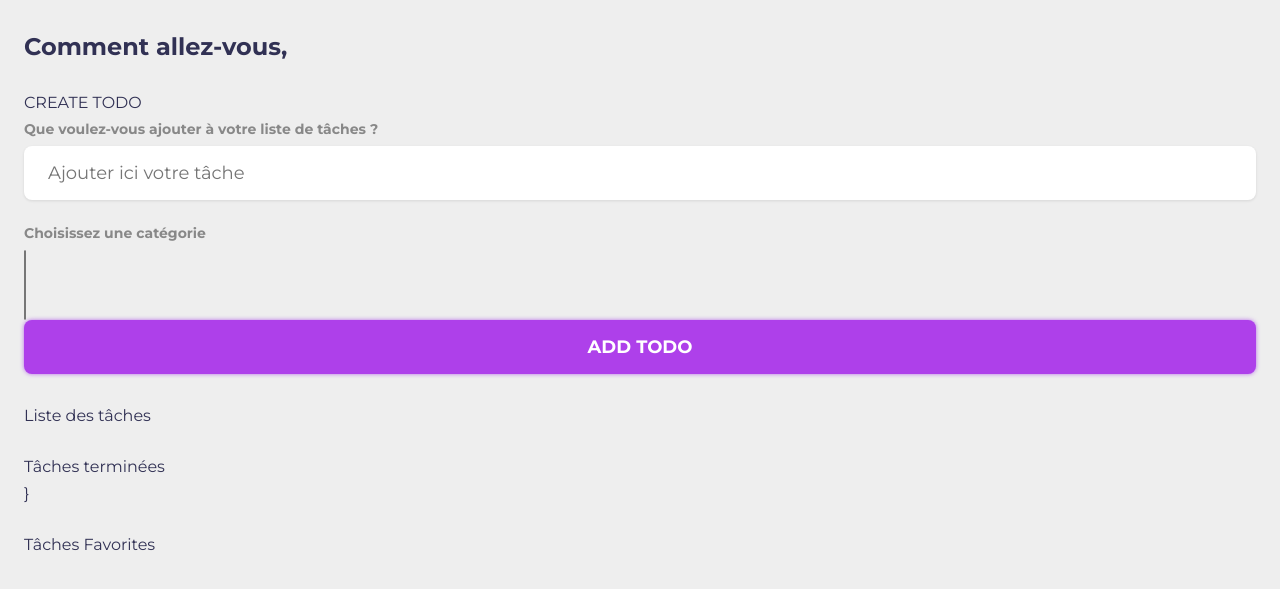
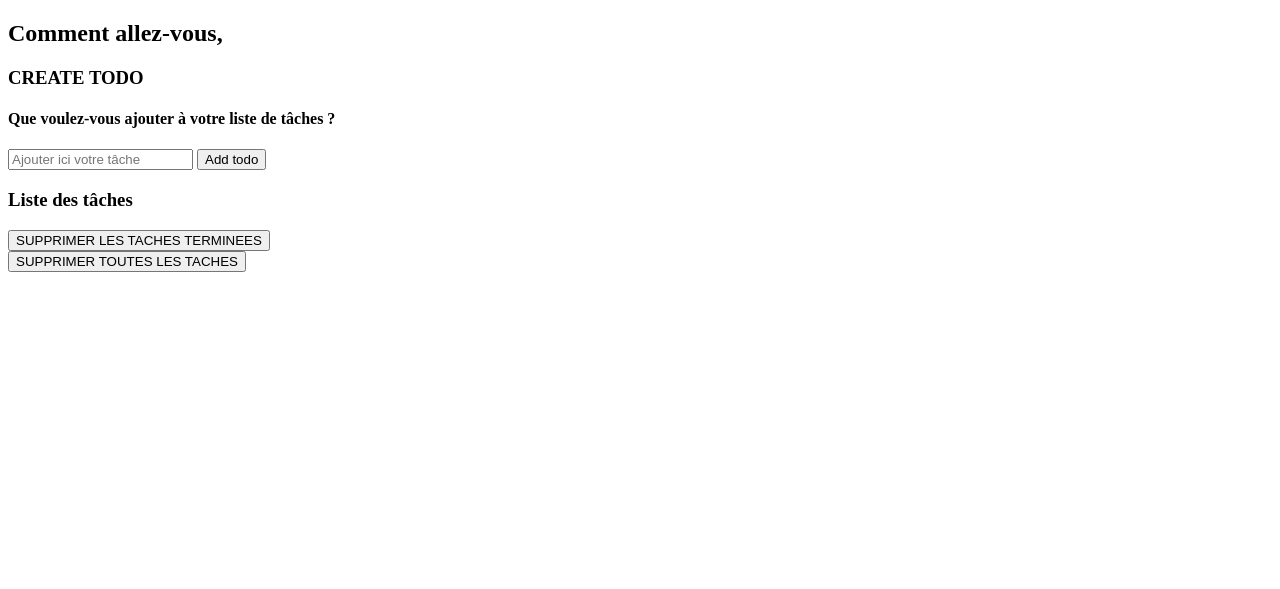
Before and after one commit to arny-wilk/todolist-django-app, a Django app: template toDoApp/templates/toDoApp/index.html in a window 1280 px wide. Shown: the top 589 px of the page. Run offline with Django 4.2, Linux system fonts and the light colour scheme; the template is opened without the code that fills it: values that come from a table or form of the project are taken from there, others are empty.

Commit message:
adding new files and update the app

```diff
--- a/toDoApp/forms.py
+++ b/toDoApp/forms.py
@@ -1,30 +1,35 @@
 from django import forms
-from django.template.defaultfilters import slugify
 
-from toDoApp.models import Category
+from toDoApp.models import TodoModel, Category
 
 
-class TodoForm(forms.Form):
-    text = forms.CharField(max_length=100
-                           , widget=forms.TextInput(
-            attrs={'type': 'text', 'placeholder': 'Ajouter ici votre tâche', 'name': 'content', 'id': 'content'}))
+class SignupForm(forms.Form):
+    pseudo = forms.CharField(max_length=15, required=False)
+    email = forms.EmailField()
+    password = forms.CharField(min_length=6, widget=forms.PasswordInput())
+    cgu_accept = forms.BooleanField(initial=True)
+
+    def clean_pseudo(self):
+        pseudo = self.cleaned_data.get("pseudo")
+        if "$" in pseudo:
+            raise forms.ValidationError("Le pseudo ne peut pas contenir de $.")
+        return pseudo
+
+
+class TodoForm(forms.ModelForm):
+    class Meta:
+        model = TodoModel
+        fields = ['task']
+        widgets = {
+            'task': forms.TextInput(
+                attrs={'type': 'text', 'placeholder': 'Ajouter ici votre tâche', 'name': 'content', 'id': 'content'})
+        }
+        labels = {'task': ''}
+        required = {'task': True}
+        max_length = {'task': 225}
 
 
 class CategoryForm(forms.ModelForm):
     class Meta:
         model = Category
-        fields = ['name', 'slug']
-
-    name = forms.CharField()
-    slug = forms.SlugField()
-
-    def save(self, *args, **kwargs):
-        if not self.slug:
-            slug = slugify(self.name)
-
-        super().save(*args, **kwargs)
-
-    categories = forms.ModelMultipleChoiceField(
-        queryset=Category.objects.all(),
-        widget=forms.SelectMultiple
-    )
+        fields = ['name']
--- a/toDoApp/models.py
+++ b/toDoApp/models.py
@@ -22,34 +22,14 @@ class Category(models.Model):
         super().save(*args, **kwargs)
 
 
-class Checked(models.Model):
-    checked = models.BooleanField(default=False)
-
-    class Meta:
-        verbose_name = "Tâches terminées"
-
-    def __str__(self):
-        return "(vide)" if self.checked else "Coché"
-
-
-class Favoris(models.Model):
-    favoris = models.BooleanField(default=False)
-
-    class Meta:
-        verbose_name = "Tâches favorites"
-
-    def __str__(self):
-        return "(vide)" if self.favoris else "Favoris"
-
-
 class TodoModel(models.Model):
-    category = models.ManyToManyField(Category)
-    checked = models.ManyToManyField(Checked, blank=True)
-    favoris = models.ManyToManyField(Favoris, blank=True)
     user = models.ForeignKey(User, on_delete=models.SET_NULL, null=True)
     task = models.CharField(max_length=100)
+    category = models.ManyToManyField(Category)
     slug = models.SlugField()
     date = models.DateField(blank=True, null=True)
+    checked = models.BooleanField(default=False)
+    favoris = models.BooleanField(default=False)
     task_details = models.TextField(blank=True)
 
     class Meta:
@@ -57,7 +37,7 @@ class TodoModel(models.Model):
         ordering = ["date"]
 
     def __str__(self):
-        return self.task
+        return {self.task}
 
     def save(self, *args, **kwargs):
         if not self.slug:
--- a/toDoApp/static/css/main.css
+++ b/toDoApp/static/css/main.css
@@ -1,237 +1,4 @@
-/* Variables */
-:root {
-	--primary: #ae40ea;
-	--business: #3a82ee;
-	--personal: var(--primary);
-	--light: #EEE;
-	--grey: #888;
-	--dark: #313154;
-	--danger: #ff5b57;
-
-	--shadow: 0 1px 3px rgba(0, 0, 0, 0.1);
-
-	--business-glow: 0px 0px 4px rgba(58, 130, 238, 0.75);
-	--personal-glow: 0px 0px 4px rgba(166, 64, 234, 0.75);
+.todo-completed {
+	text-decoration: line-through;
+	background: rgba(149, 165, 166, .3);
 }
-/* End of Variables */
-
-/* Resets */
-* {
-	margin: 0;
-	padding: 0;
-	box-sizing: border-box;
-	font-family: 'montserrat', sans-serif;
-}
-
-input:not([type="radio"]):not([type="checkbox"]), button {
-	appearance: none;
-	border: none;
-	outline: none;
-	background: none;
-	cursor: initial;
-}
-/* End of Resets */
-
-body {
-	background: var(--light);
-	color: var(--dark);
-}
-
-section {
-	margin-top: 2rem;
-	margin-bottom: 2rem;
-	padding-left: 1.5rem;
-	padding-right: 1.5rem;
-}
-
-h3 {
-	color: var(--dark);
-	font-size: 1rem;
-	font-weight: 400;
-	margin-bottom: 0.5rem;
-}
-
-h4 {
-	color: var(--grey);
-	font-size: 0.875rem;
-	font-weight: 700;
-	margin-bottom: 0.5rem;
-}
-
-.greeting .title {
-	display: flex;
-}
-
-.greeting .title input {
-	margin-left: 0.5rem;
-	flex: 1 1 0%;
-	min-width: 0;
-}
-
-.greeting .title,
-.greeting .title input {
-	color: var(--dark);
-	font-size: 1.5rem;
-	font-weight: 700;
-}
-
-.create-todo input[type="text"] {
-	display: block;
-	width: 100%;
-	font-size: 1.125rem;
-	padding: 1rem 1.5rem;
-	color: var(--dark);
-	background-color: #FFF;
-	border-radius: 0.5rem;
-	box-shadow: var(--shadow);
-	margin-bottom: 1.5rem;
-}
-
-.create-todo .options {
-	display: grid;
-	grid-template-columns: repeat(2, 1fr);
-	grid-gap: 1rem;
-	margin-bottom: 1.5rem;
-}
-
-.create-todo .options label {
-	display: flex;
-	flex-direction: column;
-	align-items: center;
-	justify-content: center;
-	background-color: #FFF;
-	padding: 1.5rem;
-	box-shadow: var(--shadow);
-	border-radius: 0.5rem;
-	cursor: pointer;
-}
-
-input[type="radio"],
-input[type="checkbox"] {
-	display: none;
-}
-
-.bubble {
-	display: flex;
-	align-items: center;
-	justify-content: center;
-	width: 20px;
-	height: 20px;
-	border-radius: 999px;
-	border: 2px solid var(--business);
-	box-shadow: var(--business-glow);
-}
-
-.bubble.personal {
-	border-color: var(--personal);
-	box-shadow: var(--personal-glow);
-}
-
-.bubble::after {
-	content: '';
-	display: block;
-	opacity: 0;
-	width: 0px;
-	height: 0px;
-	background-color: var(--business);
-	box-shadow: var(--business-glow);
-	border-radius: 999px;
-	transition: 0.2s ease-in-out;
-}
-
-.bubble.personal::after {
-	background-color: var(--personal);
-	box-shadow: var(--personal-glow);
-}
-
-input:checked ~ .bubble::after {
-	width: 10px;
-	height: 10px;
-	opacity: 1;
-}
-
-.create-todo .options label div {
-	color: var(--dark);
-	font-size: 1.125rem;
-	margin-top: 1rem;
-}
-
-.create-todo input[type="submit"] {
-	display: block;
-	width: 100%;
-	font-size: 1.125rem;
-	padding: 1rem 1.5rem;
-	color: #FFF;
-	font-weight: 700;
-	text-transform: uppercase;
-	background-color: var(--primary);
-	box-shadow: var(--personal-glow);
-	border-radius: 0.5rem;
-	cursor: pointer;
-	transition: 0.2s ease-out;
-}
-
-.create-todo input[type="submit"]:hover {
-	opacity: 0.75;
-}
-
-.todo-list .list {
-	margin: 1rem 0;
-}
-
-.todo-list .todo-item {
-	display: flex;
-	align-items: center;
-	background-color: #FFF;
-	padding: 1rem;
-	border-radius: 0.5rem;
-	box-shadow: var(--shadow);
-	margin-bottom: 1rem;
-}
-
-.todo-item label {
-	display: block;
-	margin-right: 1rem;
-	cursor: pointer;
-}
-
-.todo-item .todo-content {
-	flex: 1 1 0%;
-}
-
-.todo-item .todo-content input {
-	color: var(--dark);
-	font-size: 1.125rem;
-}
-
-.todo-item .actions {
-	display: flex;
-	align-items: center;
-}
-
-.todo-item .actions button {
-	display: block;
-	padding: 0.5rem;
-	border-radius: 0.25rem;
-	color: #FFF;
-	cursor: pointer;
-	transition: 0.2s ease-in-out;
-}
-
-.todo-item .actions button:hover {
-	opacity: 0.75;
-}
-
-.todo-item .actions .edit {
-	margin-right: 0.5rem;
-	background-color: var(--primary);
-}
-
-.todo-item .actions .delete {
-	background-color: var(--danger);
-}
-
-.todo-item.done .todo-content input {
-	text-decoration: line-through;
-	color: var(--grey);
-}
--- a/toDoApp/templates/toDoApp/index.html
+++ b/toDoApp/templates/toDoApp/index.html
@@ -18,60 +18,64 @@
 <body>
     {% block content %}
     <!-- App Wrapper -->
-    <main class="app">
+    <main class="">
         <!-- Salutation -->
-        <section class="greeting">
-            <h2 class="title">
+        <section class="">
+            <h2 class="">
                 Comment allez-vous,
             </h2>
         </section>
         <!-- Fin de salutation -->
 
         <!-- Nouvelle tâche -->
-        <section class="create-todo">
+        <section class="">
             <h3>CREATE TODO</h3>
-            <form action="{% url 'add' %}" method="POST" role="form" id="new-todo-form">
+            <form action="{% url 'add' %}" method="POST" role="form" class="" id="todo-form">
                 {% csrf_token %}
                 <h4>Que voulez-vous ajouter à votre liste de tâches ?</h4>
-                {{ form.text }}
-                <h4>Choisissez une catégorie</h4>
-                    {{ category.categories }}
+                {{ form }}
+                <!--h4>Choisissez la catégorie</h4-->
                 <input type="submit" value="Add todo" />
             </form>
         </section>
         <!-- End of New TodoList -->
 
         <!-- TodoList -->
-        <section>
+        <section class="">
             <h3>Liste des tâches</h3>
-                <ul>
-                    {% for task in todo_list %}
-                    <li>{{ task.task }}</li>
-                    {% endfor %}
-                </ul>
+            <div class="" id="todo-list">
+                {% for todo in todo_list %}
+                {% if todo.checked %}
+                <label class="todo-completed">{{ todo.task }}</label>
+                {% else %}
+                <label class="">{{ todo.task }} |
+                <a href="{% url 'update_todo' todo.id %}">Modifier</a>
+                </label>
+                {% endif %}
+                {% endfor %}
+            </div>
         </section>
         <!-- End of TodoList -->
 
+        <section class="">
+            <div class="" id="delete_complete">
+                <a href="{% url 'delete_complete' %}">
+                    <button type="button" class="">
+                    <i class=""></i>SUPPRIMER LES TACHES TERMINEES
+                    </button>
+                </a>
 
-        <!-- TodoList Completed -->
-        <section>
-            <h3>Tâches terminées</h3>
-                <ul>
-                {% for task in todo_complete %}
-                    <li> {{ task.task }} </li>
-                </ul>
-                {% endfor %}}
+            </div>
         </section>
-        <!-- End of TodoList -->
 
-        <!-- TodoList Favoris -->
-        <section>
-            <h3>Tâches Favorites</h3>
-                <ul>
-                    {% for task in todo_favoris %}
-                    <li> {{ task.task }} </li>
-                </ul>
-                {% endfor %}
+        <section class="">
+            <div class="" id="delete_all">
+                <a href="{% url 'delete_all' %}">
+                    <button type="button" class="">
+                        <i class=""></i>SUPPRIMER TOUTES LES TACHES
+                    </button>
+                </a>
+            </div>
         </section>
         {% endblock %}
         <!-- End of TodoList -->
--- a/toDoApp/urls.py
+++ b/toDoApp/urls.py
@@ -1,7 +1,12 @@
 from django.urls import path
-from .views import index, add_todo
+from .views import index, add_todo, signupage, update_todo, favoris_todo, delete_complete, delete_all
 
 urlpatterns = [
+    path('signupage/', signupage, name='signupage'),
     path('', index, name='index'),
     path('add', add_todo, name='add'),
+    path('update_todo/<int:pk>/', update_todo, name='update_todo'),
+    path('favoris_todo', favoris_todo, name='favoris_todo'),
+    path('delete_complete', delete_complete, name='delete_complete'),
+    path('delete_all', delete_all, name='delete_all')
 ]
```
Also changed, not shown: toDoApp/templates/toDoApp/signupage.html (added, +30 -0 lines), toDoApp/templates/toDoApp/update_task.html (added, +12 -0 lines), toDoApp/views.py (+53 -16 lines), toDoApp/migrations/0010_remove_todomodel_checked_todomodel_checked_and_more.py (added), 1 other file.
